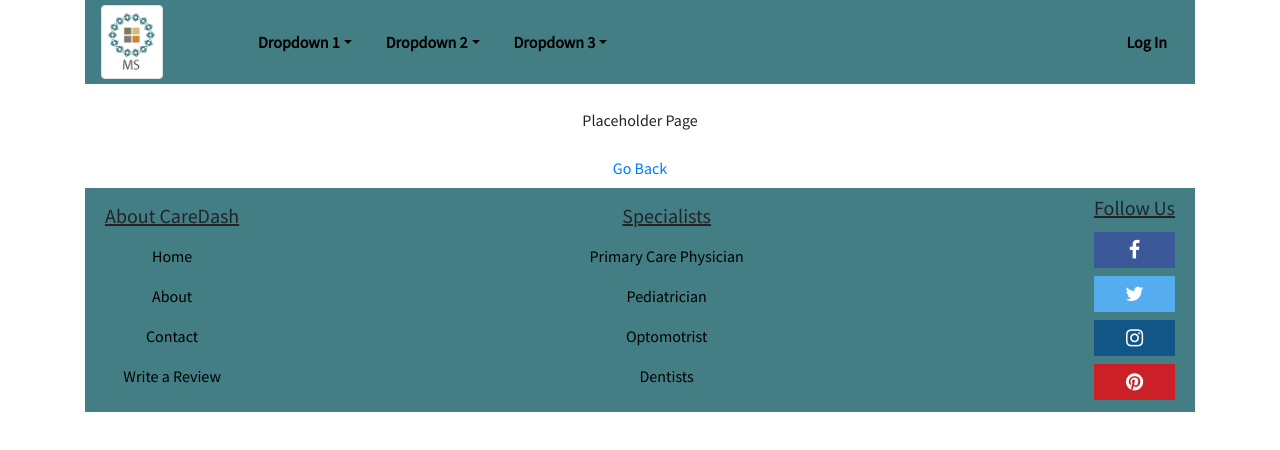
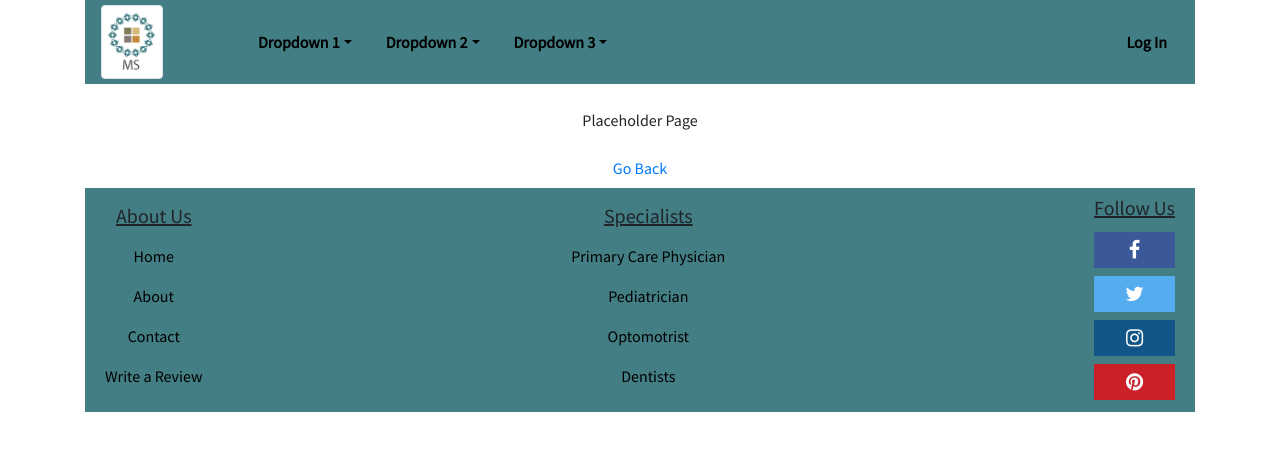
Before and after one commit to MichaelSSchiller/ProviderPortal, an Angular app: page /headerdummy in a window 1280 px wide. Shown: the top 450 px of the page. Built offline with nearby package versions, Linux system fonts and the light colour scheme.

Commit message:
Update footer.component.html

```diff
--- a/src/app/footer/footer.component.html
+++ b/src/app/footer/footer.component.html
@@ -2,7 +2,7 @@
   <nav class="navbar">
 
     <ul class="navbar-nav text-center ml-1">
-      <li class="nav-item"><h5><u>About CareDash</u></h5></li>
+      <li class="nav-item"><h5><u>About Us</u></h5></li>
       <li class="nav-item"><a class="nav-link" routerLink="/headerdummy">Home</a></li>
       <li class="nav-item"><a class="nav-link" routerLink="/headerdummy">About</a></li>
       <li class="nav-item"><a class="nav-link" routerLink="/headerdummy">Contact</a></li>
```
